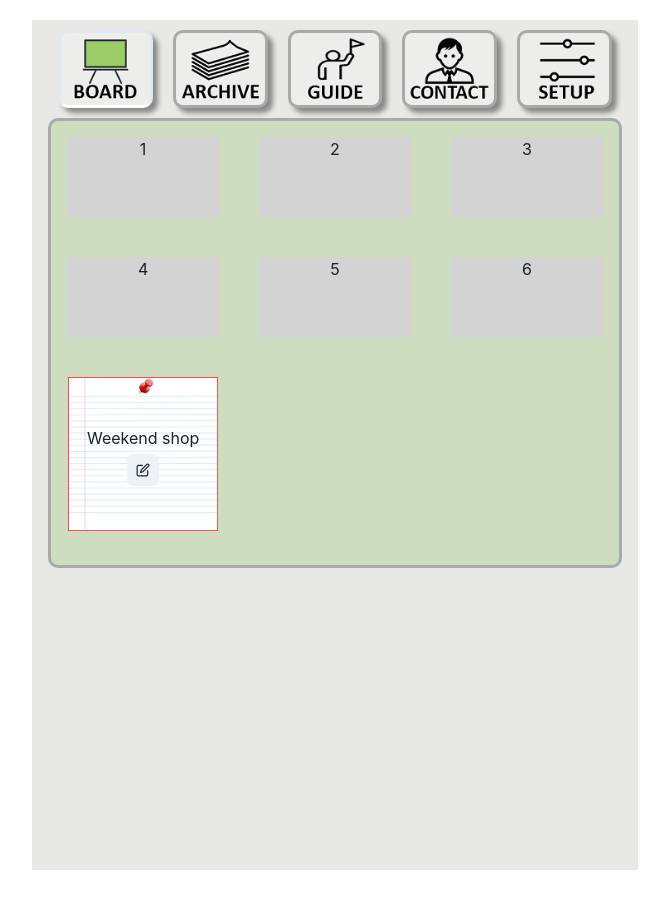
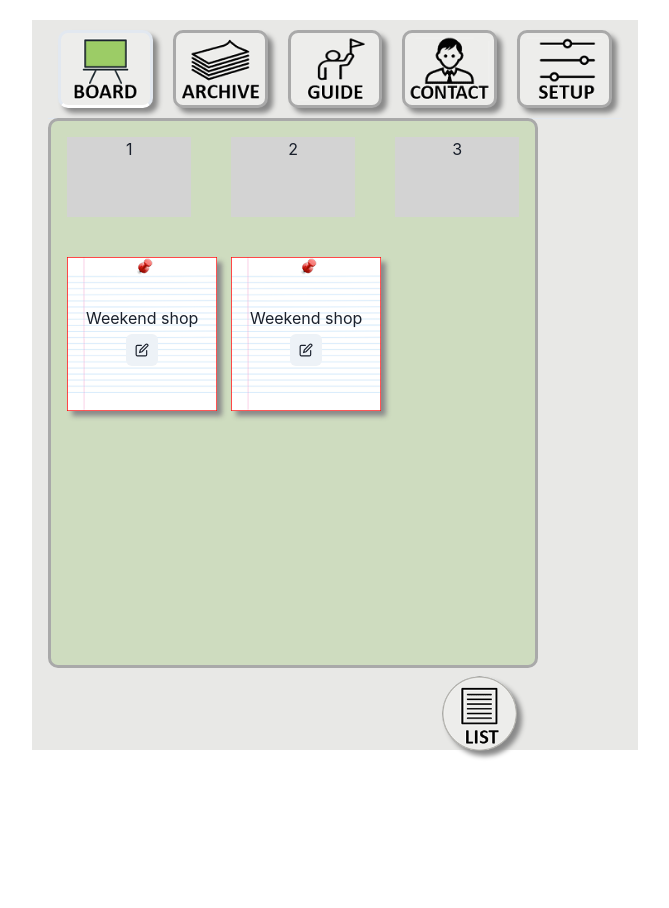
Before and after one commit to morags/lucille, a React (Create React App) app: page / in a window 1280 px wide. Shown: the top 908 px of the page, without its empty margins (305-974 px from the left). Built offline with nearby package versions, Linux system fonts and the light colour scheme.

Commit message:
Add-list Button

```diff
--- a/src/App.jsx
+++ b/src/App.jsx
@@ -22,7 +22,7 @@ import {
   ButtonGroup,
   IconButton,
   useEditableControls,
-  // Button,
+  Button,
   LinkBox,
   LinkOverlay,
   // VisuallyHidden,
@@ -79,6 +79,7 @@ function PinnedList() {
       display="flex"
       alignItems="center"
       justifyContent="center"
+      boxShadow="5px 5px 5px rgb(137, 137, 137)"
     >
       <Editable defaultValue="Weekend shop">
         <EditablePreview />
@@ -90,12 +91,26 @@ function PinnedList() {
   );
 }
 
-// function PinnedList(props) {
-//   const prop = props;
-//   return (
-
-//   )
-// }
+function CircularBtn() {
+  return (
+    <Button
+      border="3px"
+      borderColor="#a9a9a9"
+      // bgImage='url( ${prop.fileLoc} )'
+      bgImage="url('/img/list_footer_btn.png')"
+      borderRadius="37.5px"
+      w="75px"
+      h="75px" // h = (205/200) x w
+      bgSize="100%"
+      bgPosition="center"
+      bgRepeat="no-repeat"
+      display="flex"
+      alignItems="center"
+      justifyContent="center"
+      boxShadow="5px 5px 5px rgb(137, 137, 137)"
+    />
+  );
+}
 
 // function ListPage() {
 //   return (<p>This is list page</p>);
@@ -106,7 +121,7 @@ function PinnedList() {
 
 function App() {
   // TODO: What does this do? Delete disableError.
-  const [items] = useState([1, 2, 3, 4, 5, 6]);
+  const [items] = useState([1, 2, 3]);
   const navIconsLoc = ['/img/board_nav_btn.png', '/img/archive_nav_btn.png', '/img/guide_nav_btn.png', '/img/contact_nav_btn.png', '/img/setup_nav_btn.png'];
   const navIcons = navIconsLoc.map((navIcon) => <TabComp fileLoc={navIcon} />);
   // const routes = (
@@ -120,7 +135,7 @@ function App() {
   return (
     <ChakraProvider className="App">
       <Center w="100vw">
-        <Container w="720px" h="850px" bg="#e8e8e6" marginTop="20px" centerContent>
+        <Container w="720px" h="730px" bg="#e8e8e6" marginTop="20px" centerContent>
 
           <Tabs align="center" size="lg" variant="enclosed">
 
@@ -130,13 +145,30 @@ function App() {
 
             <TabPanels>
 
-              <TabPanel border="3px" borderColor="#a9a9a9" borderStyle="solid" borderRadius="10px" bg="#cedcbf" h="450px">
+              <TabPanel position="absolute" border="3px" borderColor="#a9a9a9" borderStyle="solid" borderRadius="10px" bg="#cedcbf" h="550px" w="490px">
                 <SimpleGrid columns={3} spacing={10}>
                   <Boxes items={items} />
-                  <LinkBox>
-                    <LinkOverlay href="/board" />
-                    <PinnedList />
-                  </LinkBox>
+                  <Box>
+                    <LinkBox>
+                      <LinkOverlay href="/board" />
+                      <PinnedList />
+                    </LinkBox>
+                  </Box>
+                  <Box>
+                    <LinkBox>
+                      <LinkOverlay href="/board" />
+                      <PinnedList />
+                    </LinkBox>
+                  </Box>
+                </SimpleGrid>
+                <SimpleGrid columns={5} spacing={15} position="relative" bottom="-265px">
+                  <Box />
+                  <Box />
+                  <Box />
+                  <Box />
+                  <Box>
+                    <CircularBtn />
+                  </Box>
                 </SimpleGrid>
               </TabPanel>
 
```
Also changed, not shown: public/img/list_footer_btn.png.
